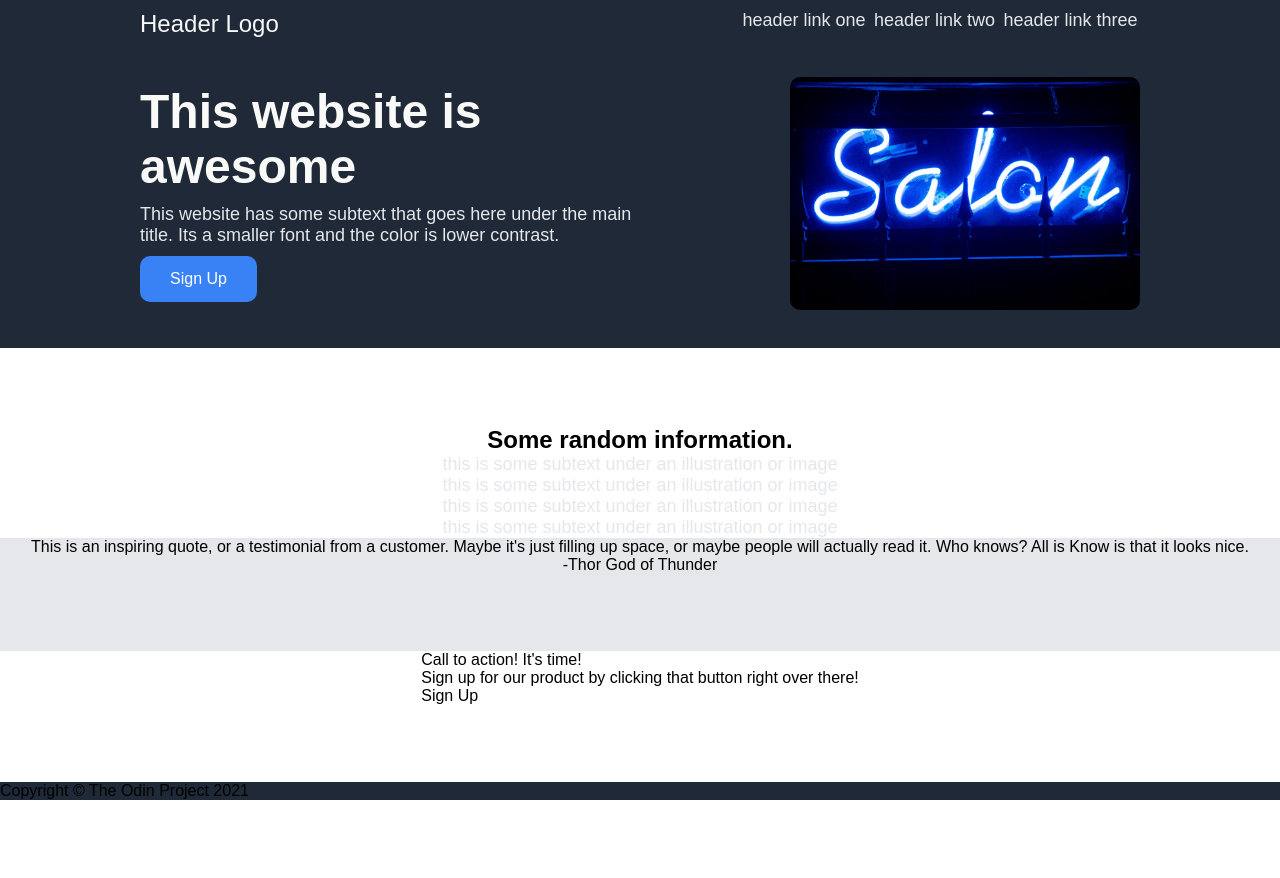
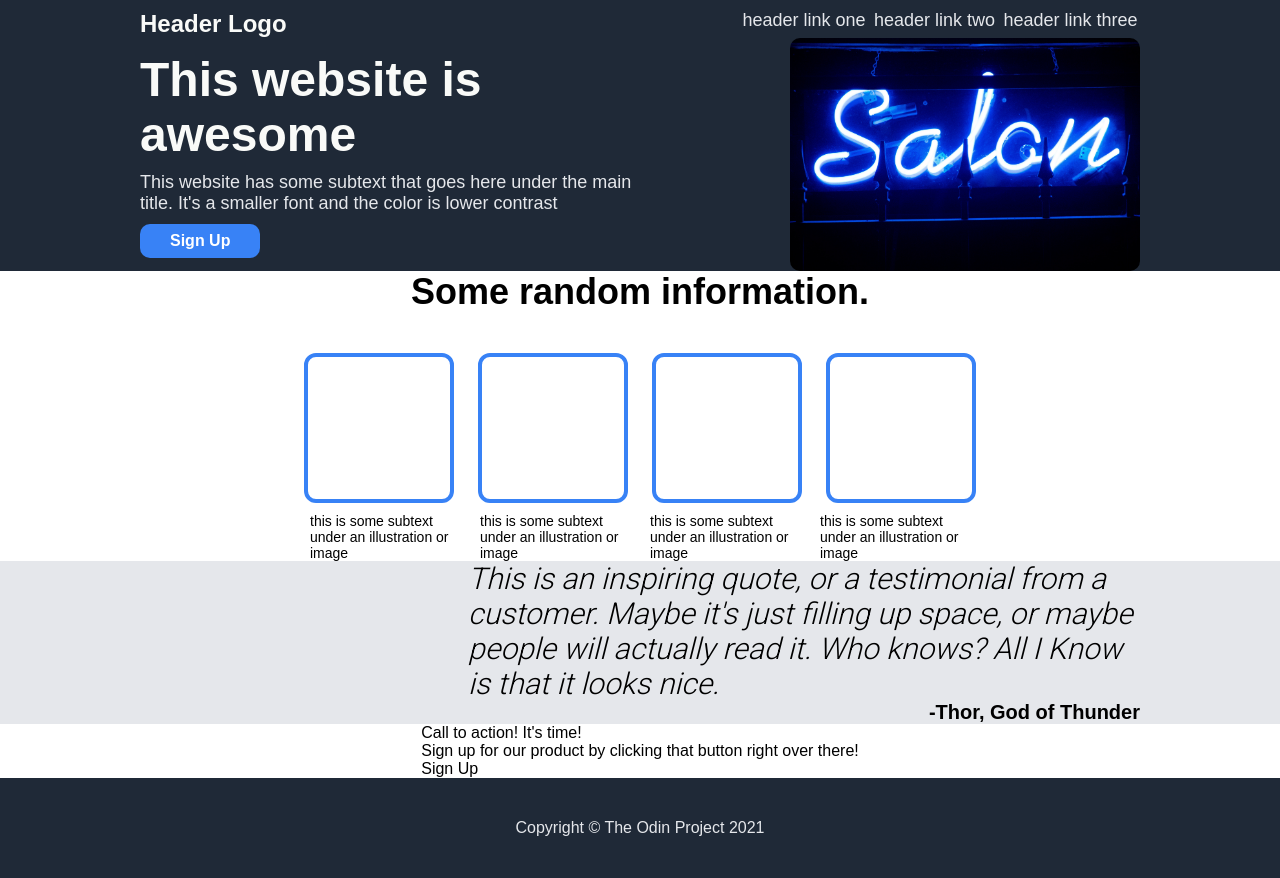
Before and after one commit to monroeaustin/Landing-Page, a plain HTML site: page index.html in a window 1280 px wide. Before the commit the page ends 800 px from the top, so only its background shows below. Drawn offline with Linux system fonts and the light colour scheme; a web font is replaced by a local one.

Commit message:
Implemented Footer and Quote for Visibility

```diff
--- a/index.html
+++ b/index.html
@@ -1,6 +1,10 @@
 <!DOCTYPE html>
 <html lang="en">
 <head>
+    <!-- Insert Roboto Font -->
+    <link rel="preconnect" href="https://fonts.googleapis.com">
+<link rel="preconnect" href="https://fonts.gstatic.com" crossorigin>
+<link href="https://fonts.googleapis.com/css2?family=Darker+Grotesque&family=Quicksand:wght@500;700&family=Roboto:wght@300&display=swap" rel="stylesheet">
     <link rel="stylesheet" href="style.css">
     <meta charset="UTF-8">
     <meta name="viewport" content="width=device-width, initial-scale=1.0">
@@ -25,7 +29,7 @@
                 <div class="container">
                     <div class="hero-left">
                         <h1>This website is awesome</h1>
-                        <p>This website has some subtext that goes here under the main title. Its a smaller font and the color is lower contrast.</p>
+                        <p>This website has some subtext that goes here under the main title. It's a smaller font and the color is lower contrast</p>
                         <div class="cta-btn">Sign Up</div>
                     </div>
 
@@ -36,18 +40,26 @@
 
         <div class="section2">
             <h2>Some random information.</h2>
+            <div class="infowrap">
             <div class="row2">
-                <div class="flex-item">
-                    <p>this is some subtext under an illustration or image</p>
-                </div>
-                <div class="flex-item"><p>this is some subtext under an illustration or image</p></div>
-                <div class="flex-item"><p>this is some subtext under an illustration or image</p></div>
-                <div class="flex-item"><p>this is some subtext under an illustration or image</p></div>
+                <div class="flex-item"></div>
+                <div class="flex-item"></div>
+                <div class="flex-item"></div>
+                <div class="flex-item"></div>
+            </div>
+        <div class="bottomtxt">
+            <div class="ptext">this is some subtext under an illustration or image</div>
+            <div class="ptext">this is some subtext under an illustration or image</div>
+            <div class="ptext">this is some subtext under an illustration or image</div>
+            <div class="ptext">this is some subtext under an illustration or image</div>
             </div>
         </div>
+        </div>
         <div class="section3">
-            <div class="quote">This is an inspiring quote, or a testimonial from a customer. Maybe it's just filling up space, or maybe people will actually read it. Who knows? All is Know is that it looks nice.</div>
-            <div class="quotename">-Thor God of Thunder</div>
+                <div class="section3cntr">
+            <div class="quote">This is an inspiring quote, or a testimonial from a customer. Maybe it's just filling up space, or maybe people will actually read it. Who knows? All I Know is that it looks nice.</div>
+            <div class="quotename">-Thor, God of Thunder</div>
+            </div>
         </div>
         <div class="section4">
             <div class="bluebox">
--- a/style.css
+++ b/style.css
@@ -3,7 +3,7 @@
     margin: 0;
     padding: 0;
     box-sizing: border-box;
-    font-family: Arial, Helvetica, sans-serif;
+    font-family: 'Arial';
 }
 /* The code above is a CSS Reset */
 
@@ -45,6 +45,7 @@ header{
     font-size: 24px;
     color: #F9FAF8;
     margin-right: auto;
+    font-weight: 700;
     /* This code pushes the element away from its links */
 }
 
@@ -67,6 +68,7 @@ li,a,p{
     /* MADE A FLEX SO THAT WE CAN ALIGN HORZ */
     align-items: center;
     min-width: 1000px;
+    justify-content: center;
 }
 .section3{
     background-color: #E5E7EB;
@@ -75,6 +77,8 @@ li,a,p{
 .row{
     display: flex;
     flex: 1;
+    flex-wrap: wrap;
+    gap: 35px;
 }
 .container{
     display: flex;
@@ -103,10 +107,75 @@ img{
  .cta-btn{
     background-color: #3882F6;
     color: white;
-    max-width:max-content;
-    padding: 14px 30px;
+    min-width:max-content;
+    padding: 8px 30px;
     border-radius: 10px;
+    width: 20px;
+    font-weight: 700;
  }
  h2{
-    margin-top: auto;
+    margin-bottom: 40px;
+    font-size: 36px;
  }
+ .flex-item{
+    height: 150px;
+    width: 150px;
+    background-color: transparent;
+    border: #3882F6 solid 4px;
+    border-radius: 12px;
+    flex: 0 1 auto;
+
+ }
+.row2{
+    display: flex;
+    justify-content: center;
+    gap: 24px
+    ;
+
+}
+.infowrap{
+    display: flex;
+    flex-direction: column;
+    gap: 10px;
+}
+.bottomtxt{display: flex;
+    max-width: 672px;
+    max-height: 150px;
+    justify-content: center;
+    gap: 20px;
+
+
+}
+.ptext{
+    flex: 1 1 auto;
+    font-size: 14px;
+    max-width:150px;
+
+}
+.quote{
+    max-width: 672px;
+    font-size: 30px;
+    font-family: 'Roboto', sans-serif;
+    font-style: italic;
+}
+.quotename{
+    text-align: right;
+    width: 672px;
+    font-weight: bold;
+    font-size: 20px;
+}
+.section3cntr{
+    display: flex;
+    flex-direction: column;
+    min-width: 1000px;
+    flex: 0 1 auto;
+    align-items: flex-end;
+}
+
+footer{
+    min-height: 100px;
+    display: flex;
+    justify-content: center;
+    align-items: center;
+    color: #E5E7EB;
+}
```
